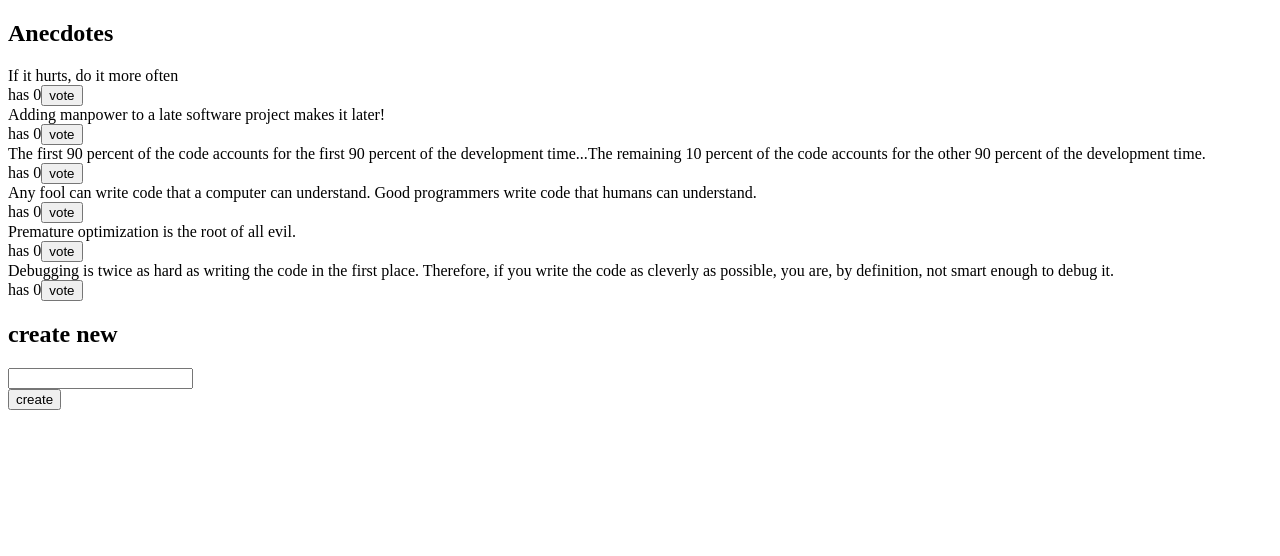
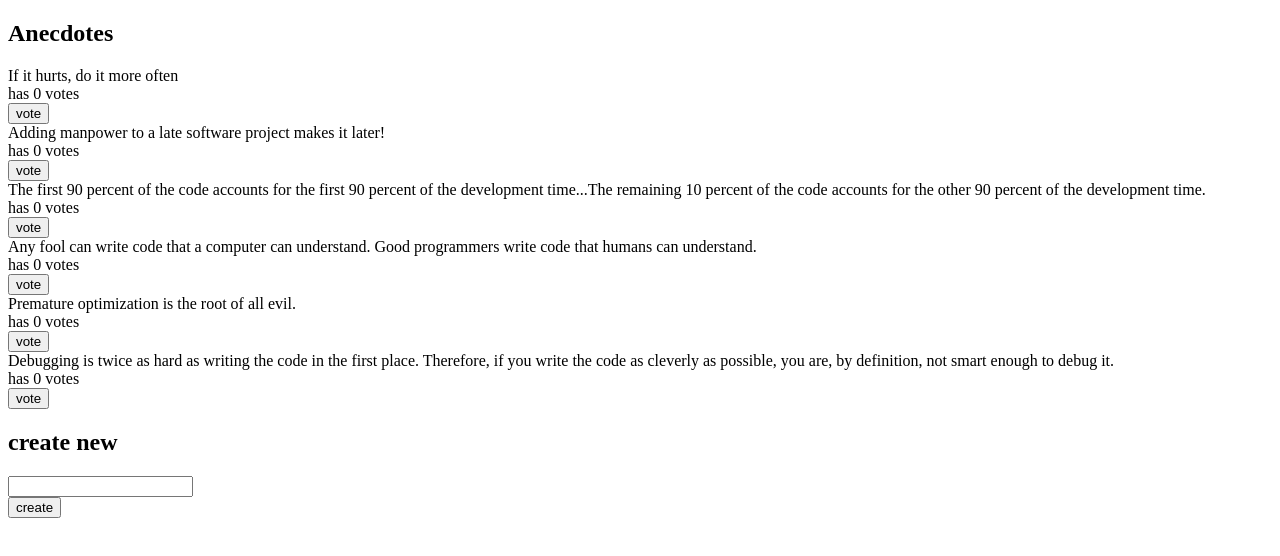
Before and after one commit to fedellen/fullstackopen-learning-journey, a React (Create React App) app: page / in a window 1280 px wide. Shown: the top 556 px of the page. Built offline with nearby package versions, Linux system fonts and the light colour scheme.

Commit message:
Refactored into component

```diff
--- a/src/App.js
+++ b/src/App.js
@@ -1,30 +1,13 @@
 import React from 'react'
 import CreateNew from './components/CreateNew'
-import { useSelector, useDispatch } from 'react-redux'
-import { voteAnecdote } from './reducers/anecdoteReducer'
+import Anecdotes from './components/Anecdotes'
 
-const App = () => {
+const App = () => (
 
-  const anecdotes = useSelector(state => state)
-  const dispatch = useDispatch()
-
-  return (
-    <div>
-      <h2>Anecdotes</h2>
-      {anecdotes.map(anecdote =>
-        <div key={anecdote.id}>
-          <div>
-            {anecdote.content}
-          </div>
-          <div>
-            has {anecdote.votes}
-            <button onClick={() => dispatch(voteAnecdote(anecdote.id))}>vote</button>
-          </div>
-        </div>
-      )}
-      <CreateNew />
-    </div>
-  )
-}
+  <div>
+    <Anecdotes />
+    <CreateNew />
+  </div>
+)
 
 export default App
--- /dev/null
+++ b/src/components/Anecdotes.js
@@ -0,0 +1,32 @@
+import React from 'react'
+import { useSelector, useDispatch } from 'react-redux'
+import { voteAnecdote } from '../reducers/anecdoteReducer'
+
+const Anecdote = ({ anecdote, handleClick }) => (
+  <div>
+    <div>{anecdote.content}</div>
+    <div>has {anecdote.votes} votes</div>
+    <button onClick={ handleClick }>vote</button>
+  </div>
+)
+
+const Anecdotes = () => {
+
+  const anecdotes = useSelector(state => state)
+  const dispatch = useDispatch()
+
+  return(
+    <div>
+      <h2>Anecdotes</h2>
+      {anecdotes.map(anecdote =>
+        <Anecdote
+          key={anecdote.id}
+          anecdote={anecdote}
+          handleClick={() => dispatch(voteAnecdote(anecdote.id))}
+        />
+      )}
+    </div>
+  )
+}
+
+export default Anecdotes
```
